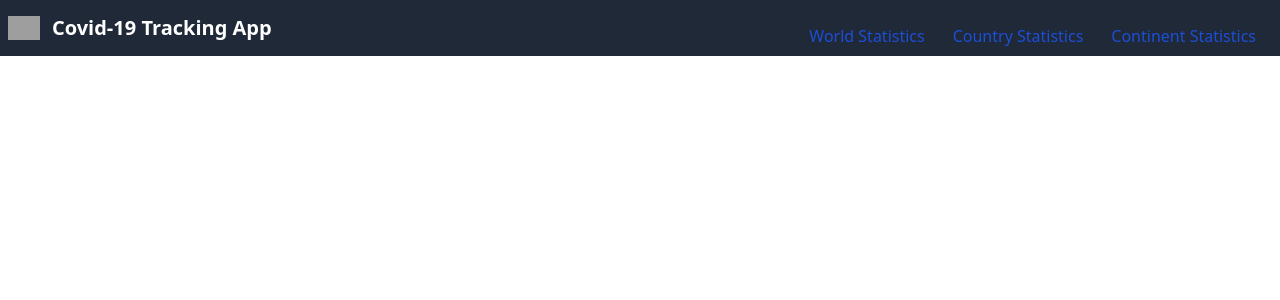
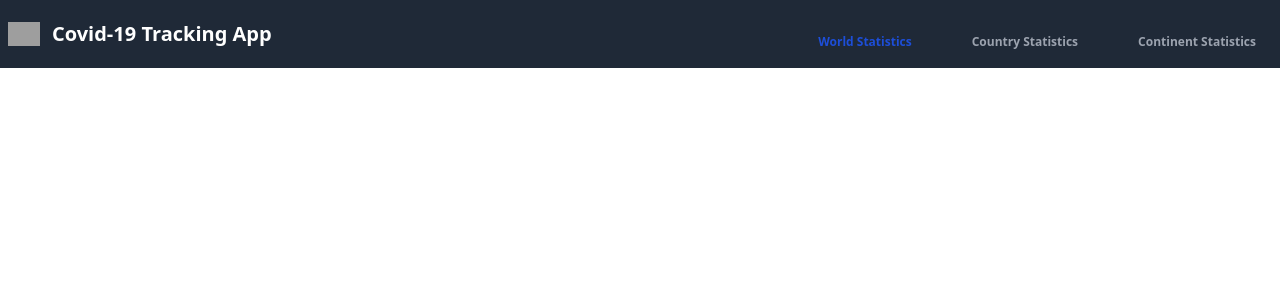
Before and after one commit to tatoline/covid-19_tracking_app, a React (Create React App) app: page / in a window 1280 px wide. Shown: the top 300 px of the page. Built offline with nearby package versions, Linux system fonts and the light colour scheme; grey boxes are pictures that could not be loaded.

Commit message:
Detection of active MenuItem

```diff
--- a/src/components/Header.js
+++ b/src/components/Header.js
@@ -1,36 +1,49 @@
 import { useState } from "react"
 import Logo from "./Logo"
 import MenuItem from "./MenuItem"
+import PropTypes from 'prop-types'
 
-const Header = () => {
+const Header = ({activeId, onMenuChange}) => {
+
+    const [_activeId, setActiveId] = useState(activeId)
 
     const [menuItems] = useState(
         [
             {
+                id: 1,
                 title: 'World Statistics',
-                value: 1,
                 active: true
             },
             {
+                id: 2,
                 title: 'Country Statistics',
-                value: 2,
                 active: true
             },
             {
+                id: 3,
                 title: 'Continent Statistics',
-                value: 3,
                 active: true
             }
         ]
     )
 
     return(
-        <nav className="bg-gray-800 border-gray-200 px-2">
+        <nav className="bg-gray-800 border-gray-200 px-2 py-2.5">
             <div className="container flex flex-wrap justify-between items-center mx-auto">
                 <Logo />
                 <div className="w-auto block">
-                    <ul className="flex flex-row mt-4 font-medium">
-                        {menuItems.map( (item) => <MenuItem active={item.active} title={item.title} />)}
+                    <ul className="flex flex-row mt-4 font-semibold text-xs space-x-8 mt-0">
+                        {menuItems.map( (item) =>
+                            <MenuItem
+                                key={item.id}
+                                active={item.id === _activeId }
+                                title={item.title}
+                                onClick={() => {
+                                    setActiveId(item.id)
+                                    onMenuChange(item.id)
+                                }}
+                            />
+                        )}
                     </ul>
                 </div>
             </div>
@@ -38,4 +51,14 @@ const Header = () => {
     )
 }
 
+Header.propTypes = {
+    activeId: PropTypes.number,
+    onMenuChange: PropTypes.func
+}
+
+Header.defaultProps = {
+    activeId: 1,
+    onMenuChange: () => null
+}
+
 export default Header
--- a/src/components/MenuItem.js
+++ b/src/components/MenuItem.js
@@ -4,10 +4,10 @@ const MenuItem = ({title, active, hide, onClick}) => {
     return(
         hide ??
         <li>
-            <button onClick={onClick} className={`block border-0 py-2 pr-4 pl-3 ${
+            <button onClick={onClick} className={`menu-item block border-0 py-2 pr-4 pl-3 hover:text-blue-200 cursor-pointer ${
                 active ?
-                    'text-blue-700 cursor-pointer hover:text-blue-200' :
-                    'text-gray-400 cursor-not-allowed' }`}>
+                    'text-blue-700' :
+                    'text-gray-400' }`}>
                 {title}
             </button>
         </li>
```
